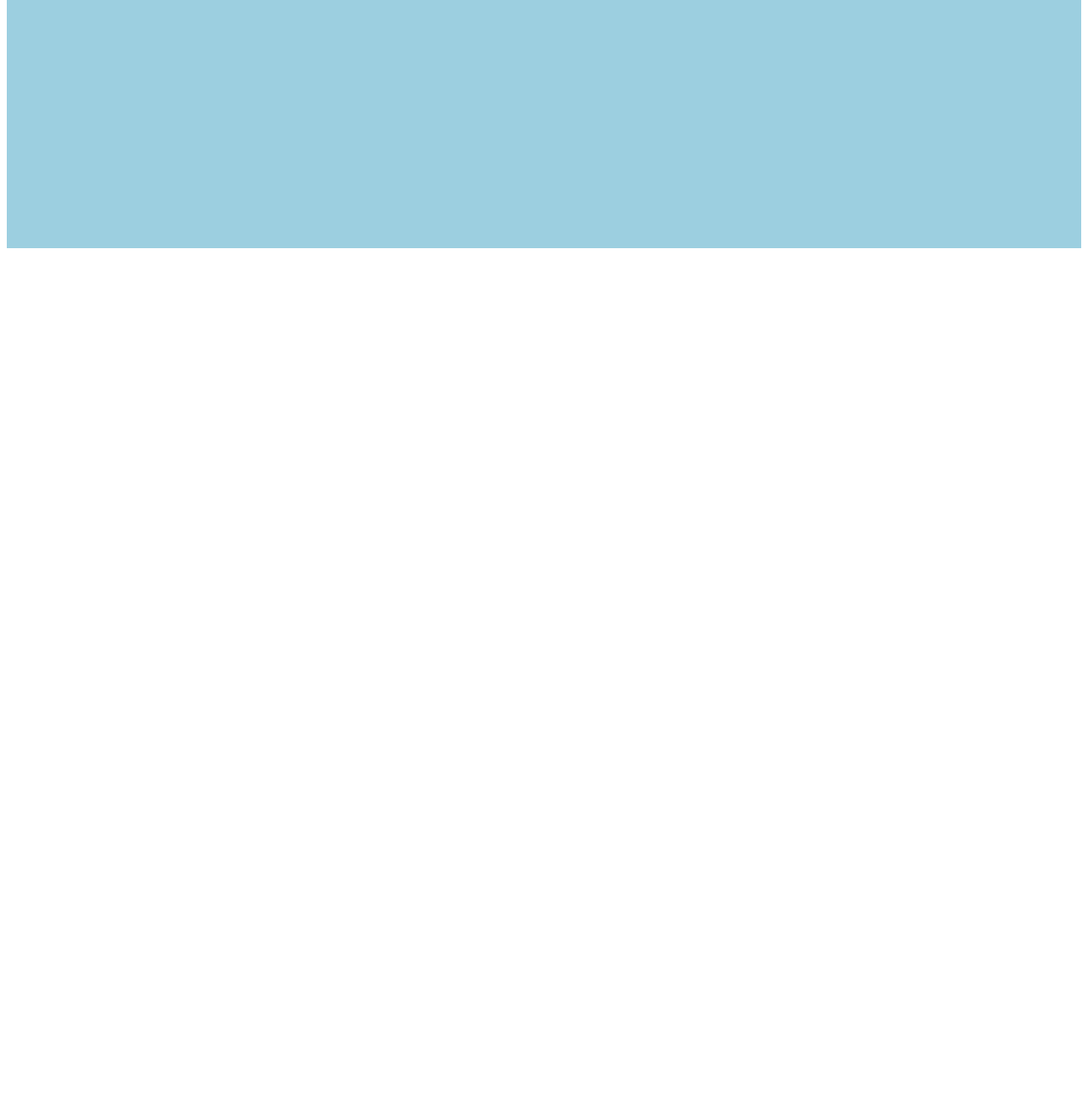
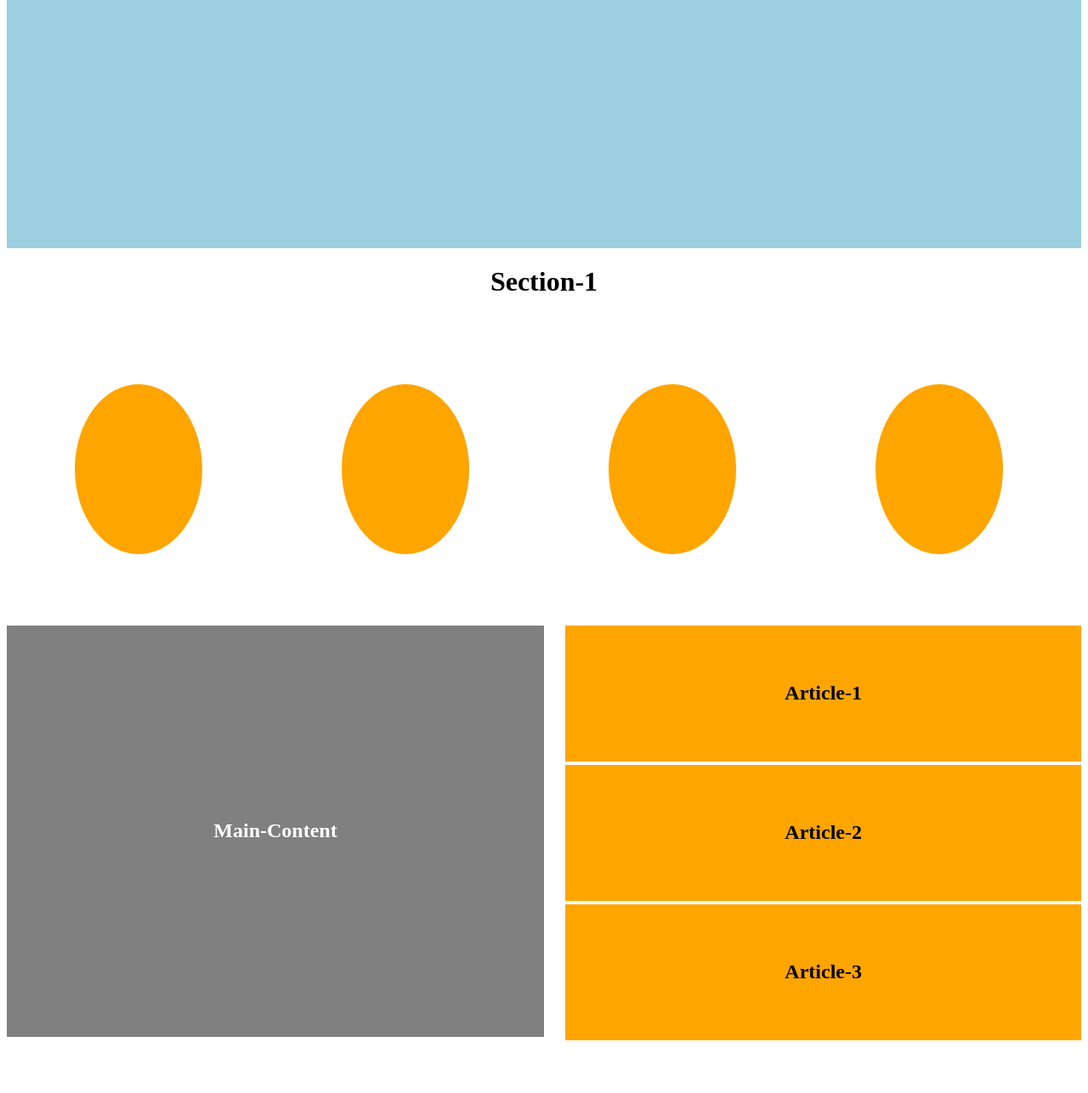
Before and after one commit to mansipal193/demo, a plain HTML site: page index.html in a window 1280 px wide. Shown: the part 520-1806 px from the top of the page at 85% size. Before the commit the page ends 820 px from the top, so only its background shows below. Drawn offline with Linux system fonts and the light colour scheme.

Commit message:
adding section-2

```diff
--- a/index.html
+++ b/index.html
@@ -28,6 +28,43 @@
             justify-content: center;
             display:flex;
         }
+        .sectionone{
+            height:200px;
+            width:150px;
+            border-radius:50%;
+            background-color: orange;
+            display:inline-flex;
+            margin:80px;
+        }
+        .section-2{
+            height:500px;
+            width:100%;
+        }
+        .left{
+            background-color: gray;
+            width:50%;
+            height:484px;
+            float:left;
+            justify-content: center;
+            display: flex;
+            align-items: center;
+            color:white;
+        }
+        .right{
+            width:48%;
+            height:550px;
+            float:right;
+        }
+        .article{
+            height:160px;
+            width:100%;
+            margin-bottom:4px;
+            background-color: orange;
+            justify-content: center;
+            align-items: center;
+            display: flex;
+        }
+
     </style>
 </head>
 <body>
@@ -39,7 +76,21 @@
             <h1>Banner</h1>
         </div>
         <div class="section-1">
-
+            <h1 style="text-align: center;"> Section-1</h1>
+            <div class="sectionone"></div>
+            <div class="sectionone"></div>
+            <div class="sectionone"></div>
+            <div class="sectionone"></div>
+        </div>
+        <div class="section-2">
+            <div class="left">
+                <div class="main-content"><h2>Main-Content</h2></div>
+            </div>
+            <div class="right">
+                <div class="article"><h2>Article-1</h2></div>
+                <div class="article"><h2>Article-2</h2></div>
+                <div class="article"><h2>Article-3</h2></div>
+            </div>
         </div>
     </div>
 </body>
```
